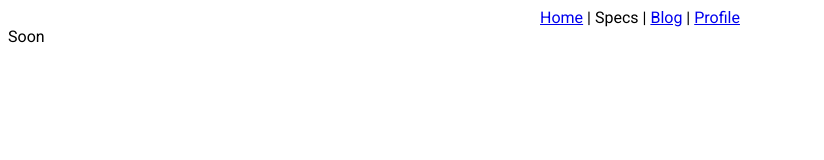
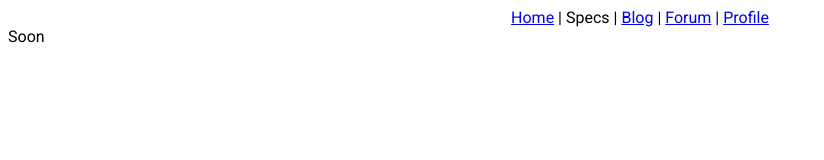
Before and after one commit to Universal-Smart-Video-Format/USV-Site, a plain HTML site: page specs.html in a window 1280 px wide. Shown: the whole page, without its empty margins (0-824 px from the left). Drawn offline with Linux system fonts and the light colour scheme.

Commit message:
Added link to forum

```diff
--- a/specs.html
+++ b/specs.html
@@ -7,7 +7,7 @@
 <style>body{font-family:Roboto}</style>
 </head>
 <body>
-<center><a href="./">Home</a><span> | </span><span>Specs</span><span> | </span><a href="/blog.usvformat.bit/">Blog</a><span> | </span><a href="/me.mkg20001.bit/?Profile/12h51ug6CcntU2aiBjhP8Ns2e5VypbWWtv/1LthwGGue7HvT6VyiHabgs4MSA1nwbQ98x/">Profile</a></center>
+<center><a href="./">Home</a><span> | </span><span>Specs</span><span> | </span><a href="/blog.usvformat.bit/">Blog</a><span> | </span><a href="/forum.usvformat.bit/">Forum</a><span> | </span><a href="/me.mkg20001.bit/?Profile/12h51ug6CcntU2aiBjhP8Ns2e5VypbWWtv/1LthwGGue7HvT6VyiHabgs4MSA1nwbQ98x/">Profile</a></center>
 Soon
 </body>
 </html>
```
Also changed, not shown: index.html (+1 -1 lines).
